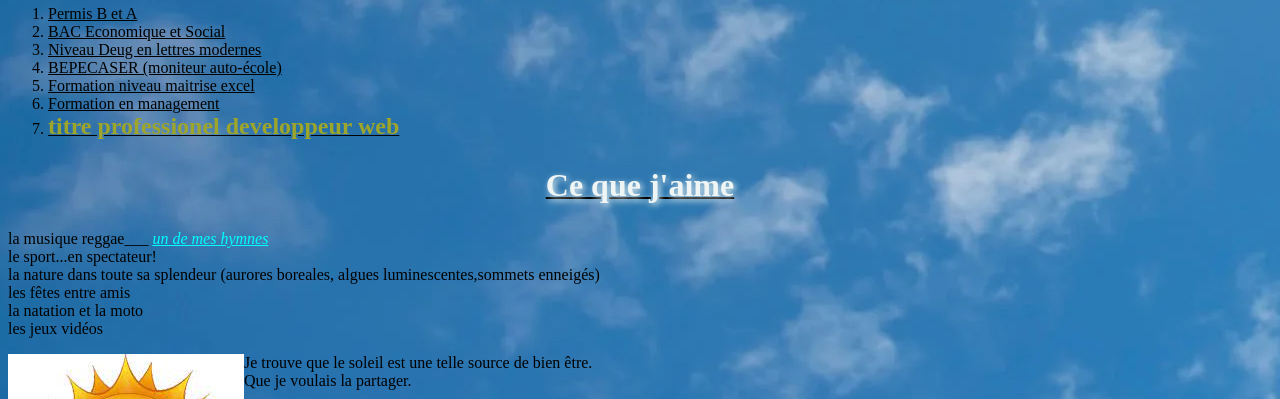
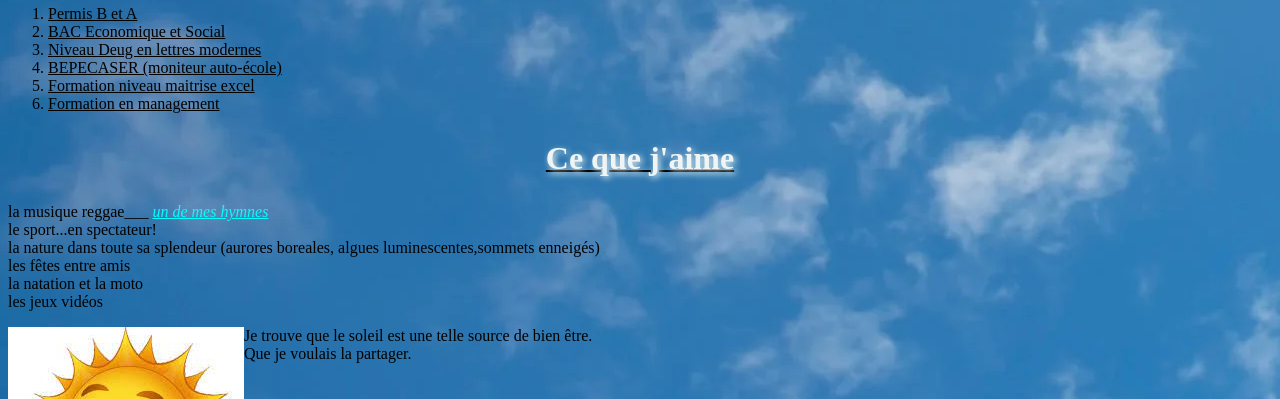
Before and after one commit to JCMonnet/CV, a plain HTML site: page index.html in a window 1280 px wide. Shown: the part 701-1100 px from the top of the page. Drawn offline with Linux system fonts and the light colour scheme; a web font is replaced by a local one.

Commit message:
suppression strong

```diff
--- a/index.html
+++ b/index.html
@@ -40,7 +40,6 @@
             <li>BEPECASER (moniteur auto-école)
             <li>Formation niveau maitrise excel
             <li>Formation en management
-            <li><strong> titre professionel developpeur web</strong>
         </ol>
 
 
--- a/styles.css
+++ b/styles.css
@@ -58,11 +58,6 @@ mark{
     font-size: x-small;
 }
 
-strong {
-    font-size: 1.5em;
-    color: rgb(157, 165, 42);
-}
-
 .ombre {
     box-shadow: 6px 6px 6px black;
     text-shadow: 2px 2px 0px black;
```
